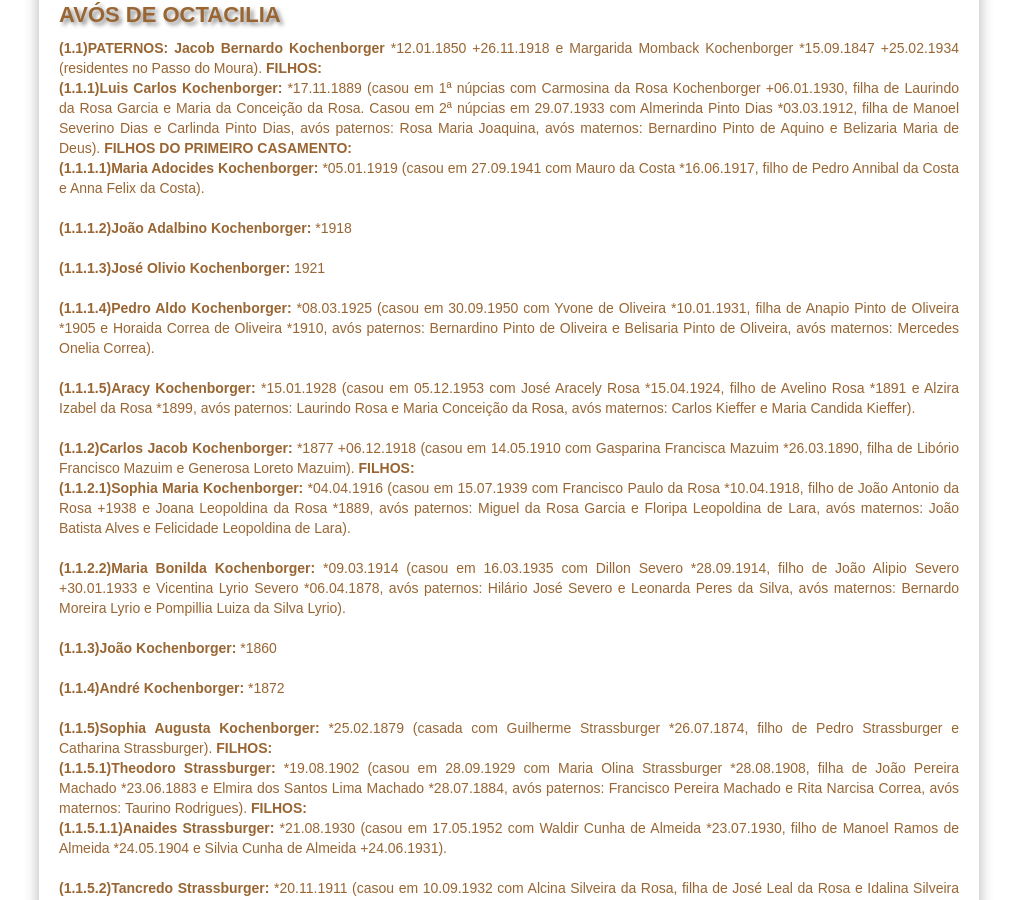
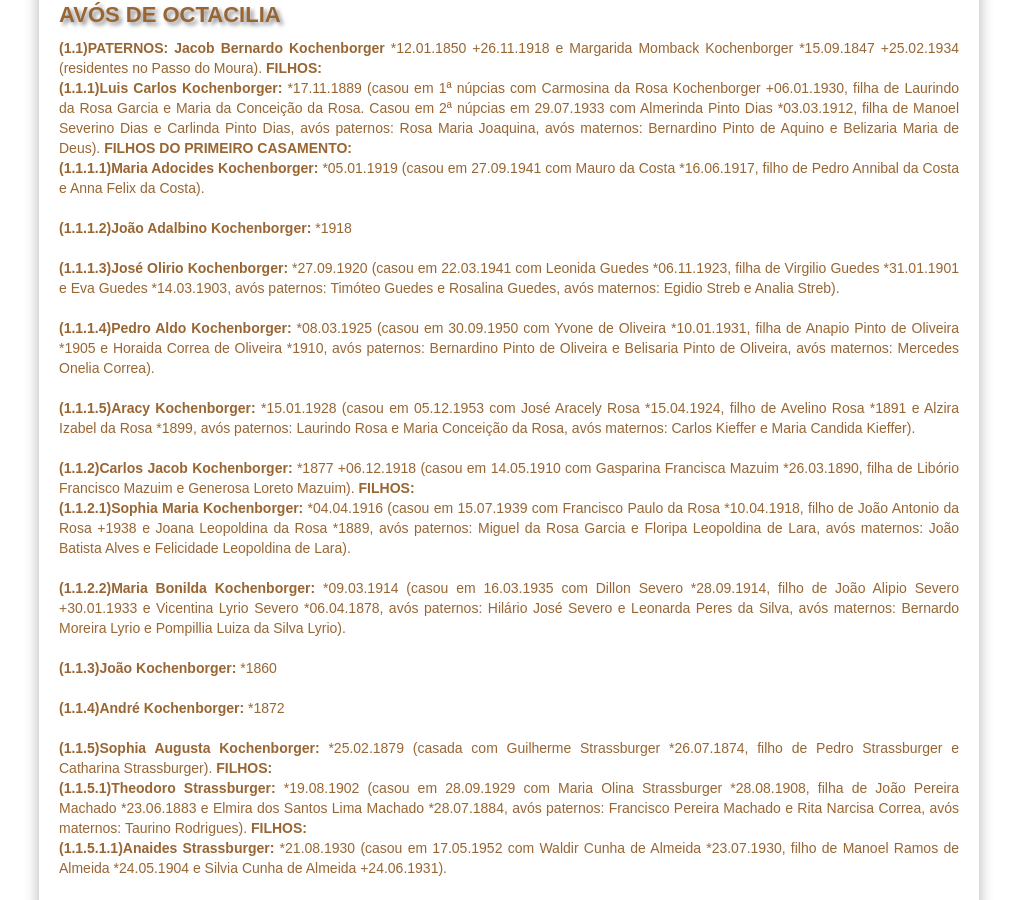
Before and after one commit to claudiovargas1955/claudiovargas1955.github.io, a Jekyll site: the page built from _pages/familia-kochenborger.html, in a window 1280 px wide and 900 px high, scrolled down 1475 px. Shown: the whole window, without its empty margins (131-1148 px from the left). Built offline with Jekyll 4.4.1, drawn with Linux system fonts in a browser that asks for light colours; some web fonts are replaced.

Commit message:
Update familia-kochenborger.html

```diff
--- a/_pages/familia-kochenborger.html
+++ b/_pages/familia-kochenborger.html
@@ -163,7 +163,9 @@ Oliveira e Idalina Soares Leal *1850 +03.09.1934). <b>FILHOS: </b><br>
 
     <b>(1.1.1.2)João Adalbino Kochenborger: </b>*1918 <br><br>
 
-    <b>(1.1.1.3)José Olivio Kochenborger: </b>1921 <br><br>
+    <b>(1.1.1.3)José Olirio Kochenborger: </b>*27.09.1920 (casou em 22.03.1941 com Leonida Guedes *06.11.1923, filha de Virgilio Guedes
+    *31.01.1901 e Eva Guedes *14.03.1903, avós paternos: Timóteo Guedes e Rosalina Guedes, avós maternos: Egidio Streb e Analia Streb).
+    <br><br>
 
     <b>(1.1.1.4)Pedro Aldo Kochenborger: </b>*08.03.1925 (casou em 30.09.1950 com Yvone de Oliveira *10.01.1931, filha de Anapio Pinto
     de Oliveira *1905 e Horaida Correa de Oliveira *1910, avós paternos: Bernardino Pinto de Oliveira e Belisaria Pinto de Oliveira,
```
